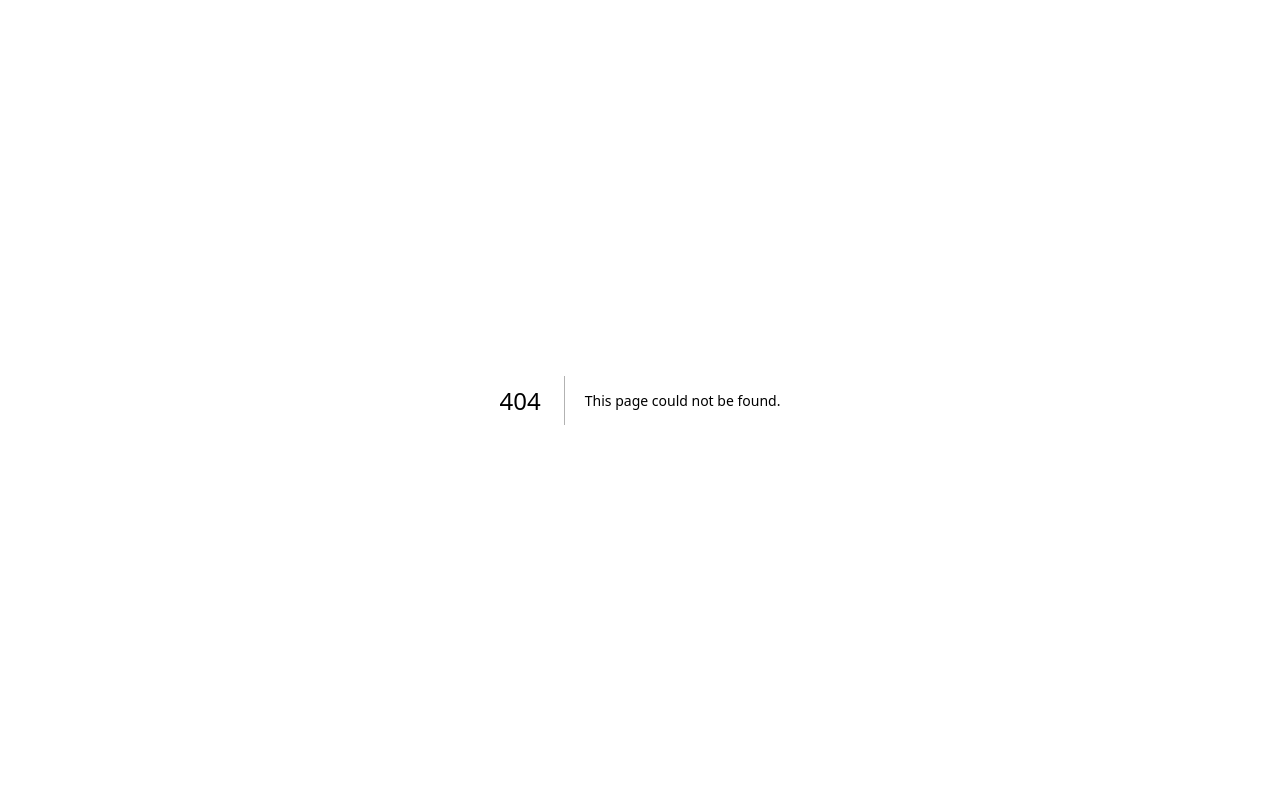
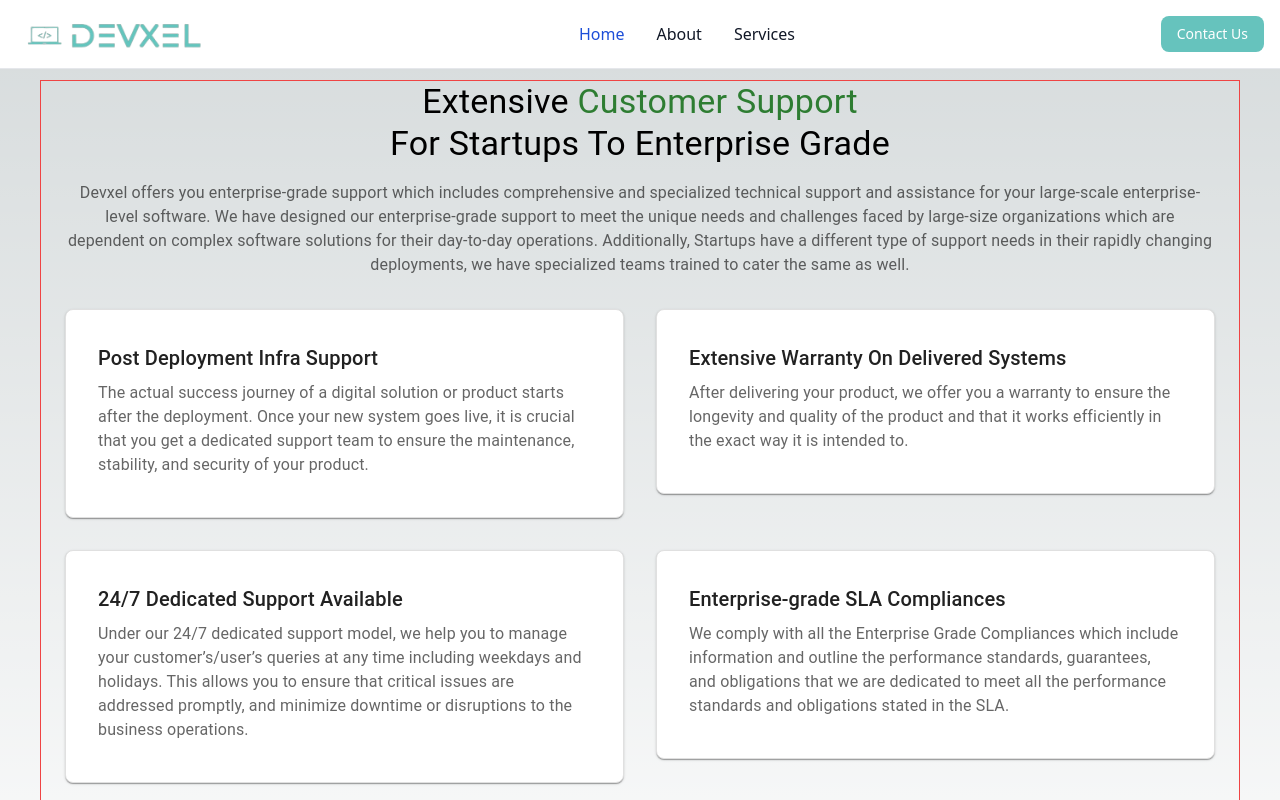
Before and after one commit to DevxelSolution/devxel-website, a Next.js app: page /support in a window 1280 px wide. Before the commit this address had no page. Shown: the top 800 px of the page. Built offline with nearby package versions, Linux system fonts and the light colour scheme.

Commit message:
support Page in progress

```diff
--- a/package.json
+++ b/package.json
@@ -13,8 +13,9 @@
     "@emotion/styled": "^11.11.5",
     "@mui/icons-material": "^5.15.4",
     "@mui/lab": "^5.0.0-alpha.129",
-    "@mui/material": "^5.15.4",
+    "@mui/material": "^5.15.18",
     "@mui/styled-engine-sc": "^5.12.0",
+    "@mui/system": "^5.15.15",
     "framer-motion": "^11.2.6",
     "next": "14.2.3",
     "react": "^18.3.1",
--- a/src/components/NavBar.jsx
+++ b/src/components/NavBar.jsx
@@ -5,7 +5,7 @@ const NavBar = () => {
     <>
 
 
-      <nav class="bg-white dark:bg-gray-900 fixed w-full z-20 top-0 start-0 border-b border-gray-200 dark:border-gray-600">
+      <nav class="bg-white dark:bg-gray-900 fixed w-full z-20 top-0 start-0 border-b border-gray-200 dark:border-gray-600 ">
         <div class="max-w-screen-xl flex flex-wrap items-center justify-between mx-auto p-4">
           <a href="/" class="flex items-center space-x-3 rtl:space-x-reverse">
             <img src="/logo.png" alt="DevXel Logo" className='h-8' />
--- a/src/components/Services.jsx
+++ b/src/components/Services.jsx
@@ -37,18 +37,18 @@ const Services = () => {
 				/>
 
 				<ServiceCard
-					title="UI/UX Design"
-					content="Our highly efficient UI/UX designers craft beautiful applications that promise astounding user experience. We consistently brain-storm on building elite designs that are functionally simple to use."
+					title="Deployment & Support"
+					content="Burnt out from your past experience? No worries. We will help you enhance and deploy your product. We offer bug resolution, testing, efficiency check, peer review, and complete support to ensure that your product up and running in no time."
 				/>
 
 				<ServiceCard
-					title="UI/UX Design"
-					content="Our highly efficient UI/UX designers craft beautiful applications that promise astounding user experience. We consistently brain-storm on building elite designs that are functionally simple to use."
+					title="Maintenance & Scaling"
+					content="We offer maintenance and scaling service where we keep a constant check on performance. To do so, we do crash test, API failure check, Server failure check, bug resolution, addition of new features, agility, and performance enhancement."
 				/>
 
 				<ServiceCard
-					title="UI/UX Design"
-					content="Our highly efficient UI/UX designers craft beautiful applications that promise astounding user experience. We consistently brain-storm on building elite designs that are functionally simple to use."
+					title="Architecture Design"
+					content="Empower your project's success with our specialized software architecture design services. Our seasoned team crafts tailored, scalable, and high-performing solutions, optimizing every aspect of your software. Elevate your technology foundation with our expertise."
 				/>
 				{/* Add more ServiceCard components for additional services */}
 			</div>
--- /dev/null
+++ b/src/components/Support.jsx
@@ -0,0 +1,70 @@
+import React from 'react';
+import { Container, Grid, Typography, Card, CardContent, Box } from '@mui/material';
+
+const Support = () => {
+  const supportServices = [
+    {
+      title: 'Post Deployment Infra Support',
+      content: 'The actual success journey of a digital solution or product starts after the deployment. Once your new system goes live, it is crucial that you get a dedicated support team to ensure the maintenance, stability, and security of your product.',
+    },
+    {
+      title: 'Extensive Warranty On Delivered Systems',
+      content: 'After delivering your product, we offer you a warranty to ensure the longevity and quality of the product and that it works efficiently in the exact way it is intended to.',
+    },
+    {
+      title: '24/7 Dedicated Support Available',
+      content: 'Under our 24/7 dedicated support model, we help you to manage your customer’s/user’s queries at any time including weekdays and holidays. This allows you to ensure that critical issues are addressed promptly, and minimize downtime or disruptions to the business operations.',
+    },
+    {
+      title: 'Enterprise-grade SLA Compliances',
+      content: 'We comply with all the Enterprise Grade Compliances which include information and outline the performance standards, guarantees, and obligations that we are dedicated to meet all the performance standards and obligations stated in the SLA.',
+    },
+    {
+      title: 'Tech support for system users',
+      content: 'We provide you with continuous guidance, and troubleshooting to help your business users and customers to resolve any technical issues they may face while using the system, ensuring a smooth user experience.',
+    },
+    {
+      title: 'Hot Fix & Rapid Deployment Support',
+      content: 'If your product needs a critical issue immediately, we offer hotfixes and quick deployment support to ensure that your business operations remain unaffected by any sudden technical glitches.',
+    },
+  ];
+
+  return (
+    <Container className='!border !border-red-500 !mt-20'>
+      <Box sx={{ textAlign: 'center', marginBottom: 4 }}>
+        <Typography variant="h4" component="h1">
+          Extensive <Box component="span" sx={{ color: 'success.main' }}>Customer Support</Box>
+        </Typography>
+        <Typography variant="h4" component="h1">
+          For Startups To Enterprise Grade
+        </Typography>
+        <Typography variant="body1" component="p" color="textSecondary" mt={2}>
+          Devxel offers you enterprise-grade support which includes comprehensive and specialized technical support and
+          assistance for your large-scale enterprise-level software. We have designed our enterprise-grade support to meet the unique needs
+          and challenges faced by large-size organizations which are dependent on complex software solutions for their day-to-day operations.
+          Additionally, Startups have a different type of support needs in their rapidly changing deployments, we have specialized teams
+          trained to cater the same as well.
+        </Typography>
+      </Box>
+
+      <Grid container spacing={4}>
+        {supportServices.map((service, index) => (
+          <Grid item xs={12} sm={6} md={6} key={index}>
+            <Card sx={{ border: '1px solid #e0e0e0', borderRadius: 2, padding: 2, boxShadow: 1, display: 'flex', alignItems: 'center' }}>
+              <CardContent>
+                <Typography variant="h6" component="h2" gutterBottom>
+                  {service.title}
+                </Typography>
+                <Typography variant="body1" component="p" color="textSecondary">
+                  {service.content}
+                </Typography>
+              </CardContent>
+            </Card>
+          </Grid>
+        ))}
+      </Grid>
+    </Container>
+  );
+};
+
+export default Support;
--- /dev/null
+++ b/src/pages/support.js
@@ -0,0 +1,14 @@
+import NavBar from "@/components/NavBar";
+import '../styles/globals.css'
+import Support from "@/components/Support";
+
+export default function HomePage() {
+	return (
+		<>
+			<div className="">
+				<NavBar />
+				<Support />
+			</div>
+		</>
+	);
+}
```
Also changed, not shown: 1 other file (tests, documents, lock files or other folders).
